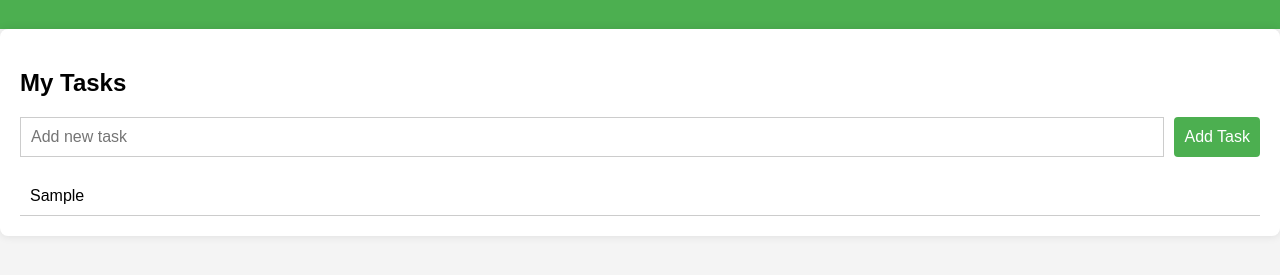
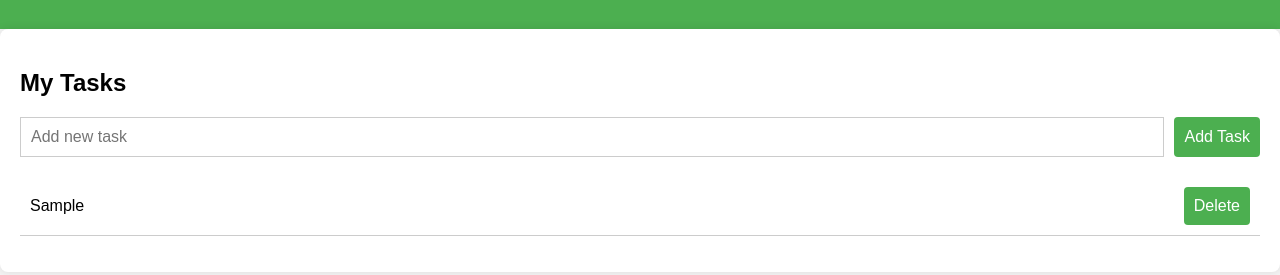
Before and after one commit to Haytoche03/WebAdvanced, a plain HTML site: page index.html in a window 1280 px wide. Both pictures are taken after typing "Sample" into the empty fields and a click on the button "Add Task". Shown: the part 71-346 px from the top of the page. Drawn offline with Linux system fonts and the light colour scheme.

Commit message:
functie: voltooid/delete
een functie toegevoegd wanneer een taak voltooid is of wanneer de gebruiker een taak wil verwijderen

```diff
--- a/index.html
+++ b/index.html
@@ -17,6 +17,7 @@
                 <input type="text" id="task-input" placeholder="Add new task">
                 <button type="submit" id="add-task-btn">Add Task</button>
             </form>
+            <ul id="tasks"></ul>
         </section>
     </main>
     <script src="js/main.js"></script>
--- a/js/main.js
+++ b/js/main.js
@@ -2,7 +2,7 @@
 document.addEventListener('DOMContentLoaded', () => {
     const taskForm = document.getElementById('task-form');
     const taskInput = document.getElementById('task-input');
-    const tasksList = document.getElementById('todo-list');
+    const tasksList = document.getElementById('tasks');
 
     taskForm.addEventListener('submit', (event) => {
         event.preventDefault();
@@ -10,13 +10,28 @@ document.addEventListener('DOMContentLoaded', () => {
 
         if (taskText !== '') {
             addTask(taskText);
-            taskInput.value = ''; // Clear the input field
+            taskInput.value = ''; //leeg maken van de input
         }
     });
 
     function addTask(taskText) {
         const taskItem = document.createElement('li');
-        taskItem.textContent = taskText;
+
+        const taskSpan = document.createElement('span');
+        taskSpan.textContent = taskText;
+        taskSpan.addEventListener('click', () => {//functie wanneer een taak voltooid is
+            tasksList.classList.toggle('completed');//door op de taak zelf te drukken wordt deze doorgestreept
+        });
+
+        const deleteButton = document.createElement('button'); //button om een taak te verwijderen
+        deleteButton.textContent = 'Delete';
+        deleteButton.addEventListener('click', () => {
+            tasksList.removeChild(taskItem);
+        });
+
+        taskItem.appendChild(taskSpan);
+        taskItem.appendChild(deleteButton);
         tasksList.appendChild(taskItem);
+
     }
 });
```
